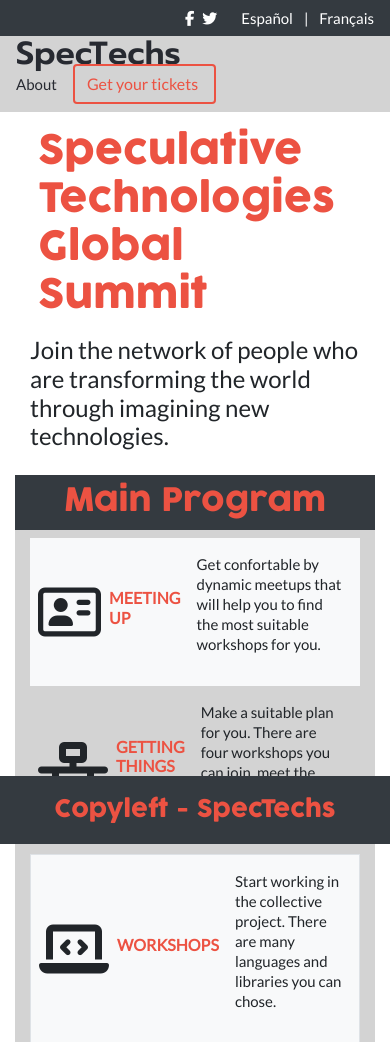
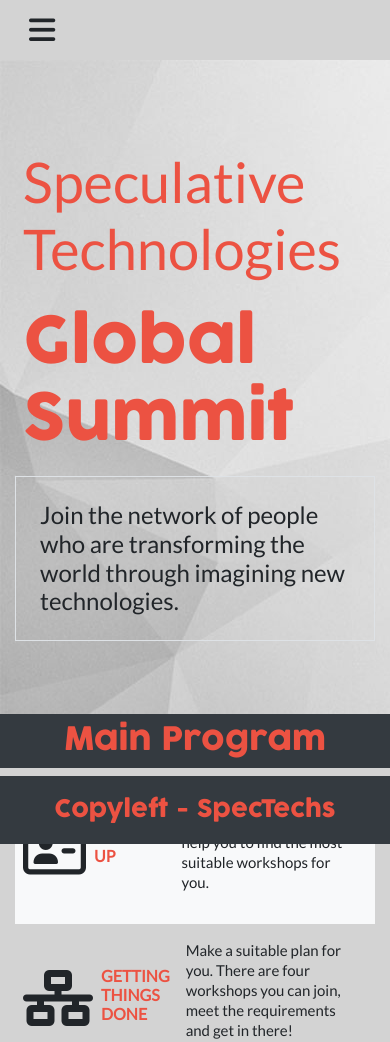
Before and after one commit to angel-mora/capstone-project, a plain HTML site: page index.html in a window 390 px wide. Shown: the top 1042 px of the page. Drawn offline with nearby package versions, Linux system fonts and the light colour scheme.

Commit message:
fixed issues with index.html, added media query for responsive h2-title, fixed header

```diff
--- a/index.html
+++ b/index.html
@@ -20,7 +20,9 @@
 </head>
 
 <body>
-    <nav class="top-navbar navbar bg-dark d-flex justify-content-end">
+
+    <header class="">
+        <nav class="top-navbar navbar bg-dark d-none d-lg-flex justify-content-end">
             <a href="#"><i class="pr-2 fab fa-facebook-f"></i></a>
             <a href="#"><i class="pr-2 fab fa-twitter"></i></a>
             <a href="#" class="pr-2 d-none d-lg-flex">Logout</a>
@@ -33,22 +35,26 @@
         </nav>
 
         <nav class="bottom-navbar navbar bg-gray d-flex justify-content-between">
-        <a href="index.html" class="prom logo">SpecTechs</a>
+            <a href="#" class="d-md-none"><i class="fas fa-bars fa-2x btn"></i></a>
+            <a href="index.html" class="d-none d-md-flex prom logo">SpecTechs</a>
 
             <div class="d-flex align-items-center justify-content-around">
                 <a href="index.html" class="pr-3 d-none d-lg-flex">Home</a>
-            <a href="about.html" class="pr-3">About</a>
+                <a href="about.html" class="pr-3 d-none d-md-flex">About</a>
                 <a href="pricing.html" class="pr-3 d-none d-lg-flex">Pricing</a>
                 <a href="#" class="pr-3 d-none d-lg-flex">News</a>
                 <a href="#" class="pr-3 d-none d-lg-flex">Sponsors</a>
-            <a href="pricing.html" class="pr-3 tickets-btn btn">Get your tickets</a>
+                <a href="pricing.html" class="pr-3 tickets-btn btn d-none d-md-flex">Get your tickets</a>
             </div>
         </nav>
+    </header>
 
-    <main class="container-fluid pt-2">
-        <div class="h1-title container d-flex flex-column justify-content-center align-items-center">
-            <h1 class="coco orange p-2 text-lg-center">Speculative Technologies<br>Global Summit</h1>
-            <h4 class="pb-3">Join the network of people who are transforming the world through imagining new technologies.</h4>
+    <main class="container-fluid m-0 p-0">
+        <div class="h1-title container-fluid bg-light d-flex flex-column justify-content-start align-items-start">
+            <h3 class="orange p-2 display-4">Speculative Technologies</h3>
+
+            <h1 class="main-title coco orange p-2">Global Summit</h1>
+            <h4 class="slogan p-4 border">Join the network of people who are transforming the world through imagining new technologies.</h4>
         </div>
 
         <section class="d-flex flex-column bg-gray">
--- a/styles/style.scss
+++ b/styles/style.scss
@@ -36,10 +36,6 @@ a::after {
 a:hover {
     color: $orange;
     text-decoration: none;
-}
-
-main {
-  max-width: 1310px;
 }
 
 // font classes
@@ -91,11 +87,9 @@ main {
 
 .bottom-navbar {
     width: 100%;
-
     .logo {
         font-size: 2rem;
     }
-
     .tickets-btn {
         border: 2px solid $orange;
         color: $orange;
@@ -110,8 +104,6 @@ main {
 }
 
 .program-container {
-  max-width: 1500px;
-
     .program-heading {
         font-size: 1rem;
     }
@@ -126,20 +118,28 @@ main {
     margin-bottom: 6rem;
 }
 
+.h1-title {
+    width: 100%;
+    background-image: url("../images/gray-shapes-bg.jfif");
+    padding-top: 5rem;
+    height: 77.5vh;
+    .main-title {
+        font-size: 4rem;
+    }
+}
+
 .topics {
     display: flex;
     align-items: center;
     justify-content: center;
     flex-wrap: wrap;
     list-style: none;
-
     li {
         padding: 0.3rem 0.5rem;
         margin: 0.3rem 0.5rem;
         background-color: $orange;
         border-radius: 0.2em;
     }
-
     a:hover {
         color: $white;
     }
@@ -179,7 +179,6 @@ main {
     font-size: 2rem;
     margin-top: 4rem;
     margin-bottom: 6rem;
-
     th,
     td {
         padding: 4rem 2rem;
@@ -197,28 +196,30 @@ main {
 @media screen and (min-width: 992px) {
     .h1-title {
         justify-content: center;
+        padding-top: 20rem;
+        height: 90vh;
+        padding-left: 6rem;
+        padding-bottom: 10rem;
+        .main-title {
+            font-size: 6rem;
         }
-
+    }
     .program-container {
         .far,
         .fas {
             margin-top: 1rem;
         }
-
         .program-heading {
             margin-top: 1rem;
         }
-
         .display-4 {
             width: 210px;
         }
     }
-
     .local-row {
         display: flex;
         flex-direction: row;
     }
-
     .column {
         display: flex;
         flex-direction: column;
```
Also changed, not shown: about.html (+3 -1 lines), pricing.html (+4 -2 lines), images/gray-shapes-bg.jfif (added), styles/style.css, 2 other files. Lines whose indentation alone changed are shown as unchanged.
